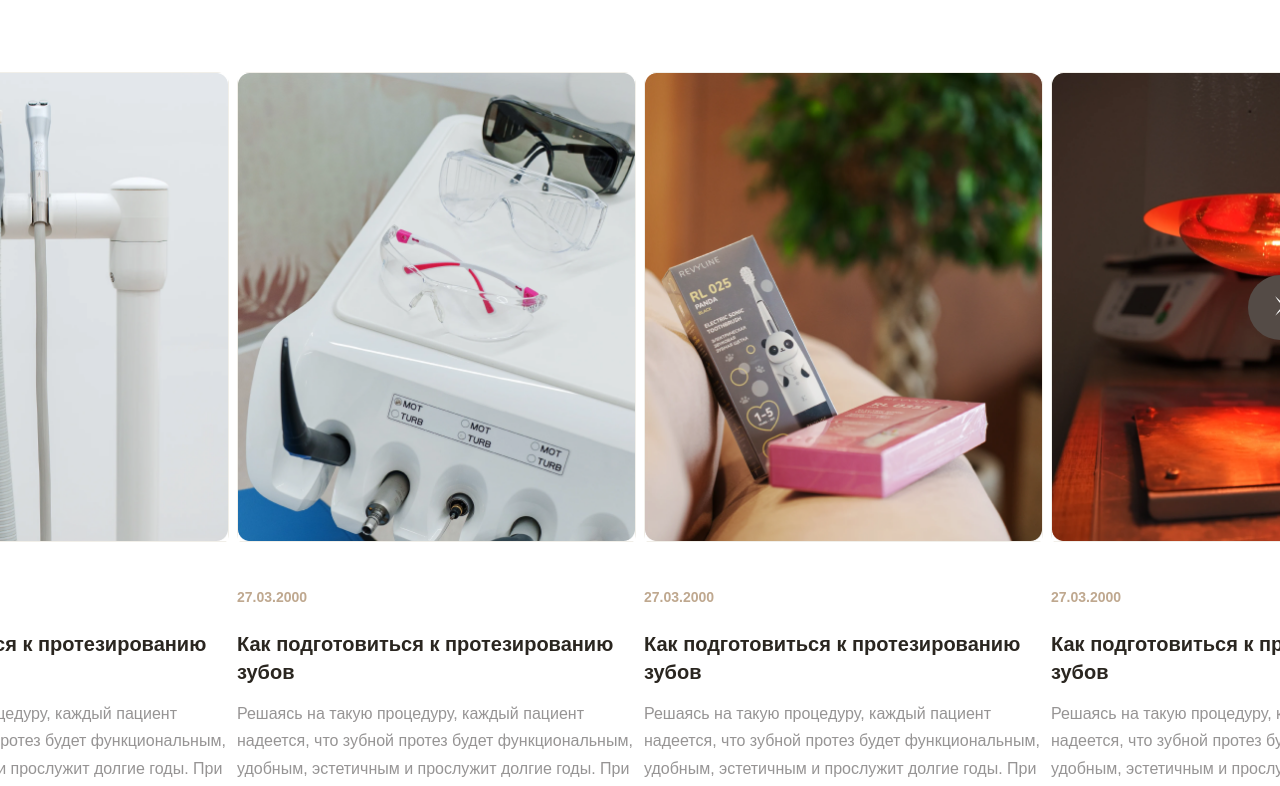
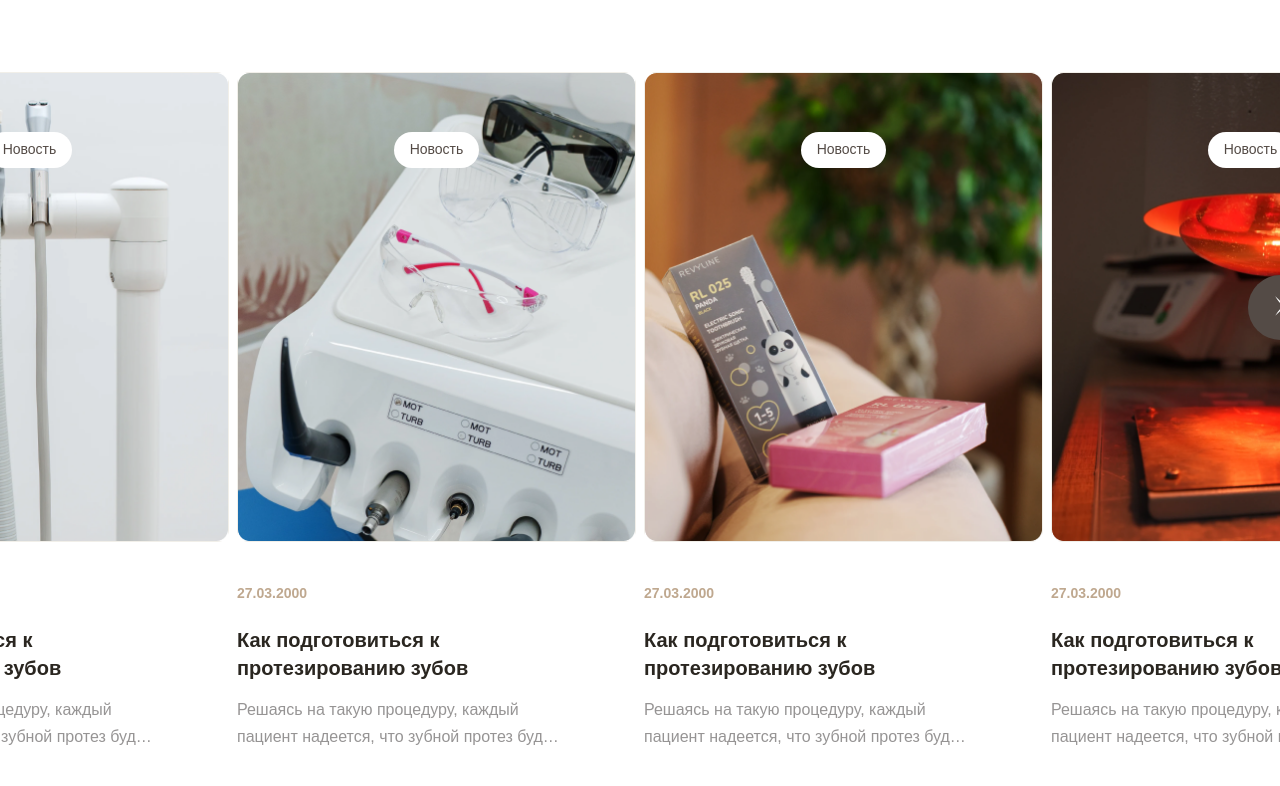
Before and after one commit to Cos125RUS/PremiereDentistryWebsite, a Next.js app: page / in a window 1280 px wide. Shown: the part 1125-1911 px from the top of the page. Built offline with nearby package versions, Linux system fonts and the light colour scheme; no server answers.

Commit message:
закончил с вёрсткой десктопной версии

```diff
--- a/public/data/1/news.data.json
+++ b/public/data/1/news.data.json
@@ -4,49 +4,57 @@
       "date": "27.03.2000",
       "title": "Как подготовиться к протезированию зубов",
       "description": "Решаясь на такую процедуру, каждый пациент надеется, что зубной протез будет функциональным, удобным, эстетичным и прослужит долгие годы. При этом необходимо",
-      "img": "/img/news/news_1.png"
+      "img": "/img/news/news_1.png",
+      "link": "/news/1"
     },
     {
       "date": "27.03.2000",
       "title": "Как подготовиться к протезированию зубов",
       "description": "Решаясь на такую процедуру, каждый пациент надеется, что зубной протез будет функциональным, удобным, эстетичным и прослужит долгие годы. При этом необходимо",
-      "img": "/img/news/news_2.png"
+      "img": "/img/news/news_2.png",
+      "link": "/news/2"
     },
     {
       "date": "27.03.2000",
       "title": "Как подготовиться к протезированию зубов",
       "description": "Решаясь на такую процедуру, каждый пациент надеется, что зубной протез будет функциональным, удобным, эстетичным и прослужит долгие годы. При этом необходимо",
-      "img": "/img/news/news_3.png"
+      "img": "/img/news/news_3.png",
+      "link": "/news/3"
     },
     {
       "date": "27.03.2000",
       "title": "Как подготовиться к протезированию зубов",
       "description": "Решаясь на такую процедуру, каждый пациент надеется, что зубной протез будет функциональным, удобным, эстетичным и прослужит долгие годы. При этом необходимо",
-      "img": "/img/news/news_4.png"
+      "img": "/img/news/news_4.png",
+      "link": "/news/4"
     },
     {
       "date": "27.03.2000",
       "title": "Как подготовиться к протезированию зубов",
       "description": "Решаясь на такую процедуру, каждый пациент надеется, что зубной протез будет функциональным, удобным, эстетичным и прослужит долгие годы. При этом необходимо",
-      "img": "/img/news/news_1.png"
+      "img": "/img/news/news_1.png",
+      "link": "/news/5"
     },
     {
       "date": "27.03.2000",
       "title": "Как подготовиться к протезированию зубов",
       "description": "Решаясь на такую процедуру, каждый пациент надеется, что зубной протез будет функциональным, удобным, эстетичным и прослужит долгие годы. При этом необходимо",
-      "img": "/img/news/news_2.png"
+      "img": "/img/news/news_2.png",
+      "link": "/news/6"
     },
     {
       "date": "27.03.2000",
       "title": "Как подготовиться к протезированию зубов",
       "description": "Решаясь на такую процедуру, каждый пациент надеется, что зубной протез будет функциональным, удобным, эстетичным и прослужит долгие годы. При этом необходимо",
-      "img": "/img/news/news_3.png"
+      "img": "/img/news/news_3.png",
+      "link": "/news/7"
     },
     {
       "date": "27.03.2000",
       "title": "Как подготовиться к протезированию зубов",
       "description": "Решаясь на такую процедуру, каждый пациент надеется, что зубной протез будет функциональным, удобным, эстетичным и прослужит долгие годы. При этом необходимо",
-      "img": "/img/news/news_4.png"
+      "img": "/img/news/news_4.png",
+      "link": "/news/8"
     }
   ]
 }
--- a/src/app/components/pages/index/components/News.module.scss
+++ b/src/app/components/pages/index/components/News.module.scss
@@ -78,14 +78,25 @@
     border-radius: 12px;
     position: relative;
     margin-bottom: 40px;
+    display: flex;
+    justify-content: center;
 
     > img {
       border: 1px solid var(--light-brown);
     }
 
-    > button {
+    > a {
       position: absolute;
-      z-index: 1;
+      z-index: 10;
+      background-color: white;
+      border-radius: 30px;
+      padding: 9px 16px;
+      font-size: 14px;
+      font-weight: 500;
+      line-height: 126%;
+      color: var(--dark-brown);
+      top: 60px;
+      border: 0;
     }
   }
 
@@ -104,6 +115,13 @@
         font-weight: 400;
         line-height: 170%;
         color: rgba(90, 88, 87, 0.64);
+        max-width: 322px;
+        max-height: 55px;
+        overflow: hidden;
+        text-overflow: ellipsis;
+        display: -webkit-box;
+        -webkit-box-orient: vertical;
+        -webkit-line-clamp: 2;
       }
     }
 
@@ -113,6 +131,7 @@
       font-size: 20px;
       line-height: 140%;
       margin-bottom: 14px;
+      max-width: 318px;
     }
   }
 }
--- a/src/app/components/pages/index/components/NewsItem.tsx
+++ b/src/app/components/pages/index/components/NewsItem.tsx
@@ -1,6 +1,7 @@
 import {News} from "@/app/types/news/News.interface";
 import Image from "next/image";
 import styles from "./News.module.scss";
+import Link from "next/link";
 
 interface Props {
     news: News;
@@ -12,7 +13,7 @@ export const NewsItem: React.FC<Props> = ({news}) => {
         <div className={styles.news}>
             <div className={styles.img}>
                 <Image width={399} height={470} src={news.img} alt={news.title}/>
-                <button>Новость</button>
+                <Link href={news.link}>Новость</Link>
             </div>
             <div className={styles.text}>
                 <p>{news.date}</p>
--- a/src/app/types/news/News.interface.ts
+++ b/src/app/types/news/News.interface.ts
@@ -4,4 +4,5 @@ export interface News {
     title: string,
     description: string,
     img: string,
+    link: string,
 }
```
